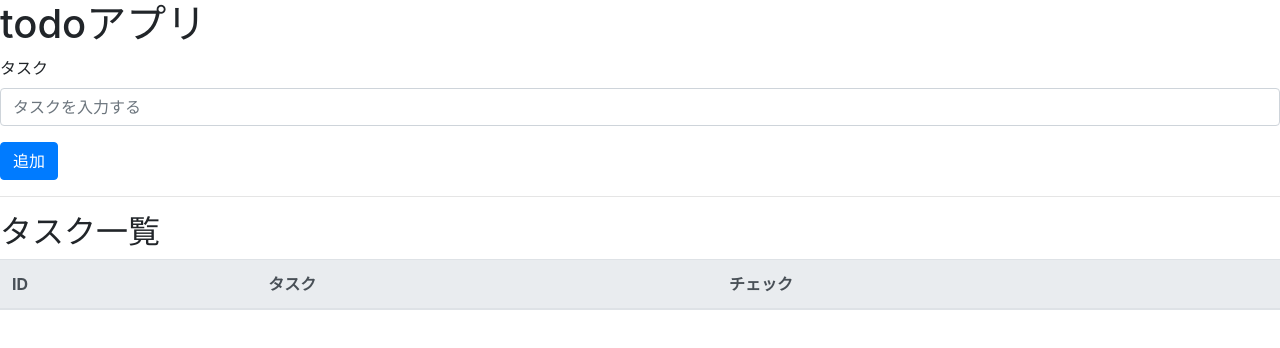
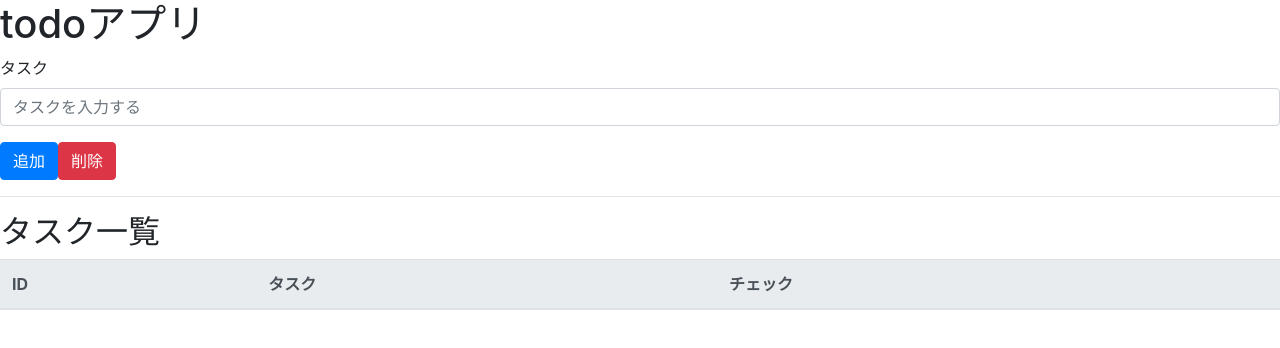
Before and after one commit to TakaShinoda/todo-with-react-hooks, a React (Create React App) app: page / in a window 1280 px wide. Shown: the top 348 px of the page. Built offline with nearby package versions, Linux system fonts and the light colour scheme.

Commit message:
削除ボタンの追加

```diff
--- a/src/components/TodoForm.jsx
+++ b/src/components/TodoForm.jsx
@@ -21,6 +21,7 @@ export const TodoForm = ({ state, dispatch }) => {
                 <input className="form-control" id="formTask" placeholder="タスクを入力する" value={title} onChange={e => setTitle(e.target.value)} />
                 </div>
                 <button className="btn btn-primary" onClick={addTask} >追加</button>
+                <button className="btn btn-danger">削除</button>
 
             </form>
         </>
```
